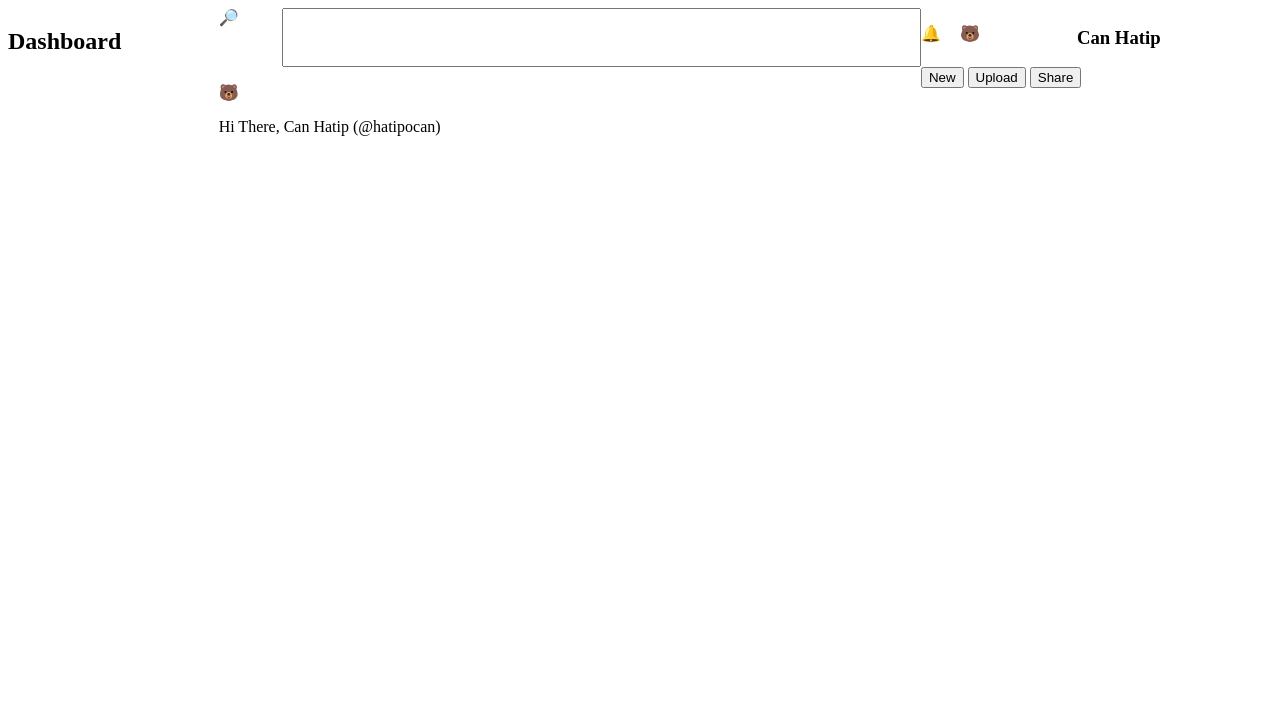
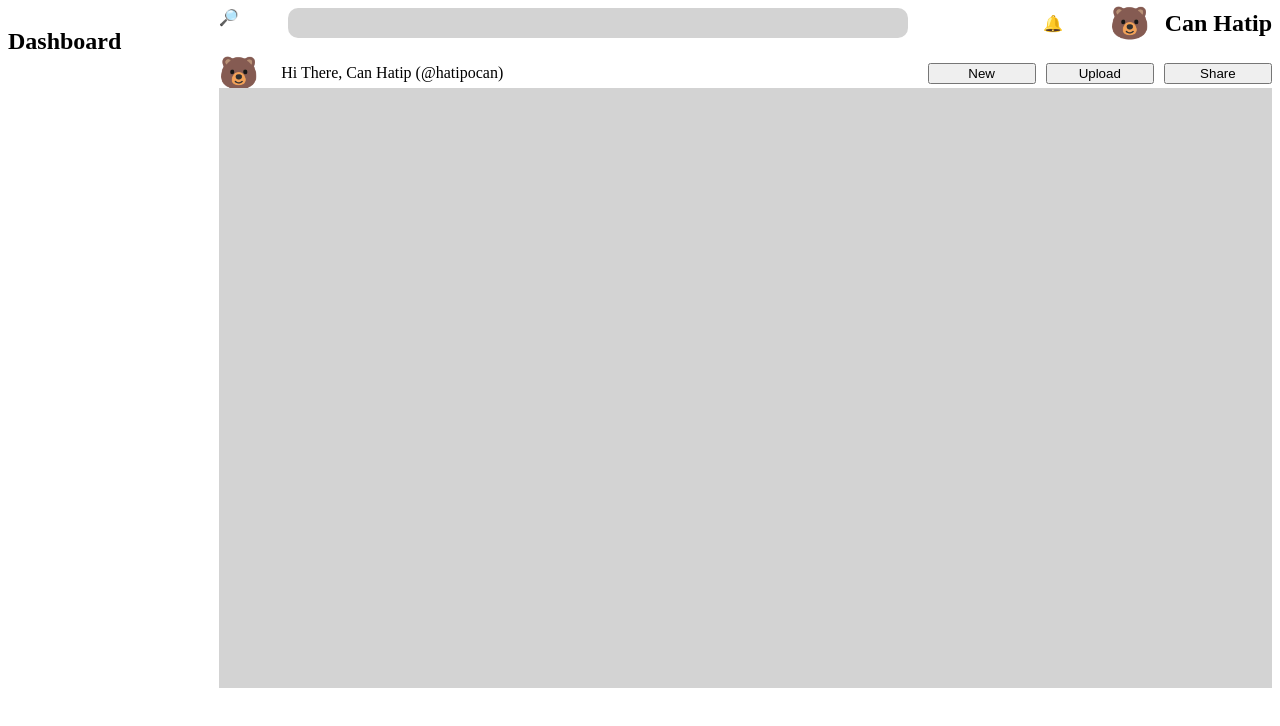
Before and after one commit to hatipocan/adminDashboard-Example, a plain HTML site: page index.html in a window 1280 px wide. Drawn offline with Linux system fonts and the light colour scheme.

Commit message:
header and nav divs updated. style updates

```diff
--- a/index.html
+++ b/index.html
@@ -15,9 +15,9 @@
             </div>
 
             <div class="header-id-container">
-                <p class="ringing-bell">🔔</p>
-                <p class="bear-icon">🐻</p>
-                <h3 class="admin-name">Can Hatip</h3>
+                <p class="ringing-bell">🔔 <span class="bear-icon">🐻</span> <span class="name">Can Hatip</span></p>
+
+
             </div>
 
             <div class="header-title-container">
--- a/styles.css
+++ b/styles.css
@@ -1,14 +1,16 @@
 .grid-container {
     display: grid;
     grid-template-columns: 1fr 5fr;
-    grid-template-rows: 2fr 5fr;
+    grid-template-rows: 2fr 15fr;
 }
 
 .header-container {
     display: grid;
     grid-template-columns: 2fr 1fr;
-    grid-row: 1fr 2fr;
+    grid-template-rows: 30px 30px;
     grid-column: 2 /3;
+    align-items: center;
+    gap: 20px;
 }
 
 .side-bar-container {
@@ -18,10 +20,58 @@
 
 .search-bar-container {
     display: grid;
-    grid-template-columns: 1fr 10fr;
+    grid-template-columns: 1fr 9fr;
+    grid-auto-rows: 30px;
+
 }
 
 .header-id-container {
     display: grid;
-    grid-template-columns: 1fr 3fr 5fr;
+    justify-items: end;
+
 }
+
+.ringing-bell {
+    display: grid;
+    grid-template-columns: 1fr 2fr 3fr;
+    gap: 15px;
+    align-items: center;
+    justify-items: end;
+}
+
+.header-container > .search-bar-container > input {
+    height: auto;
+    border-radius: 10px;
+    border: none;
+    background-color: lightgrey;
+}
+
+.ringing-bell > .name {
+    font-size: 1.5em;
+    font-weight: bolder;
+}
+
+.ringing-bell > .bear-icon {
+   font-size: 2em;
+
+}
+
+.header-title-container {
+    display: grid;
+    grid-template-columns: 1fr 10fr;
+    align-items: center;
+}
+
+.header-title-container > .bear-icon-subheader {
+    font-size: 2em;
+}
+
+.buttons-container {
+    display: grid;
+    grid-template-columns: 1fr 1fr 1fr;
+    gap: 10px;
+}
+
+.project-articles-container {
+    background-color: lightgray;
+}
```
